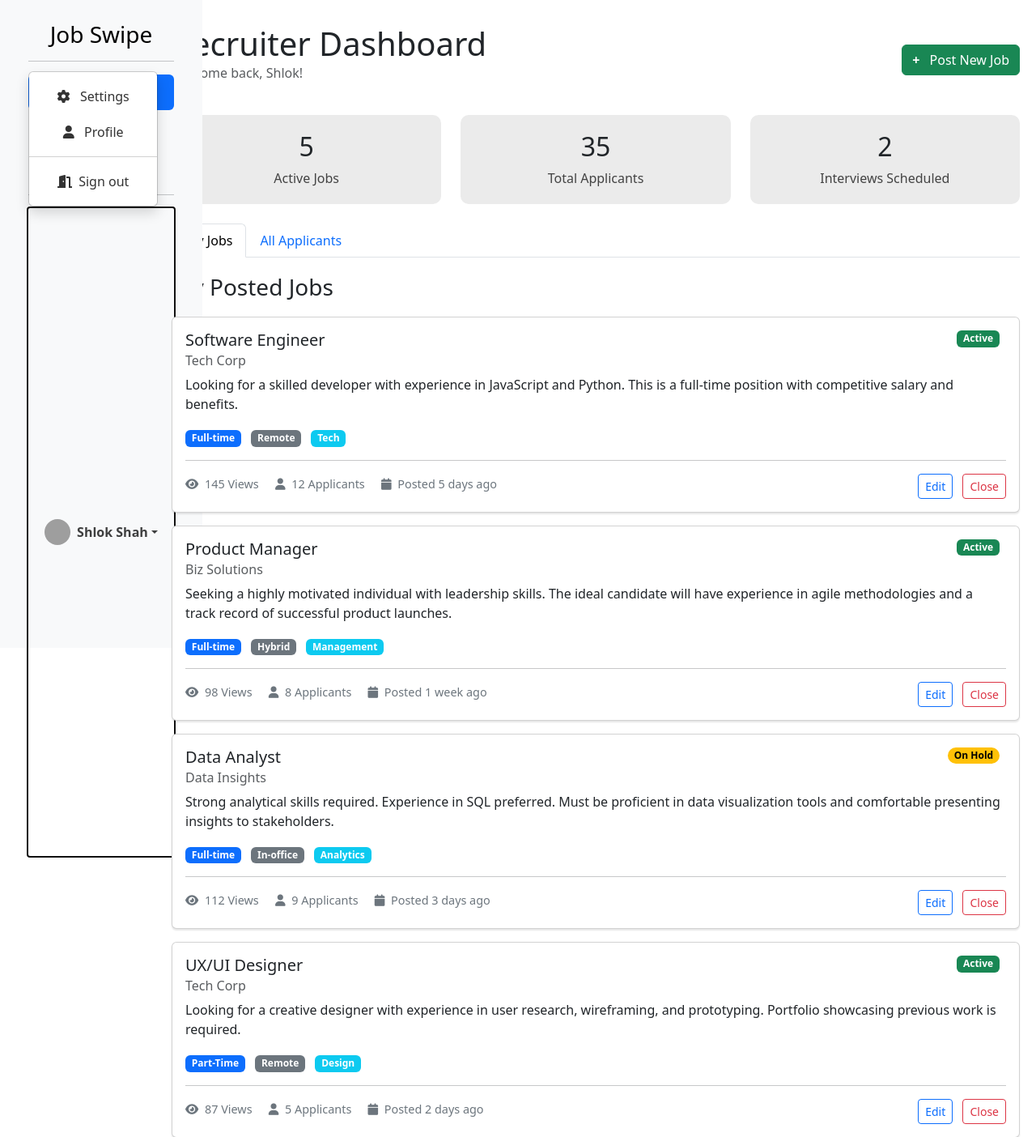
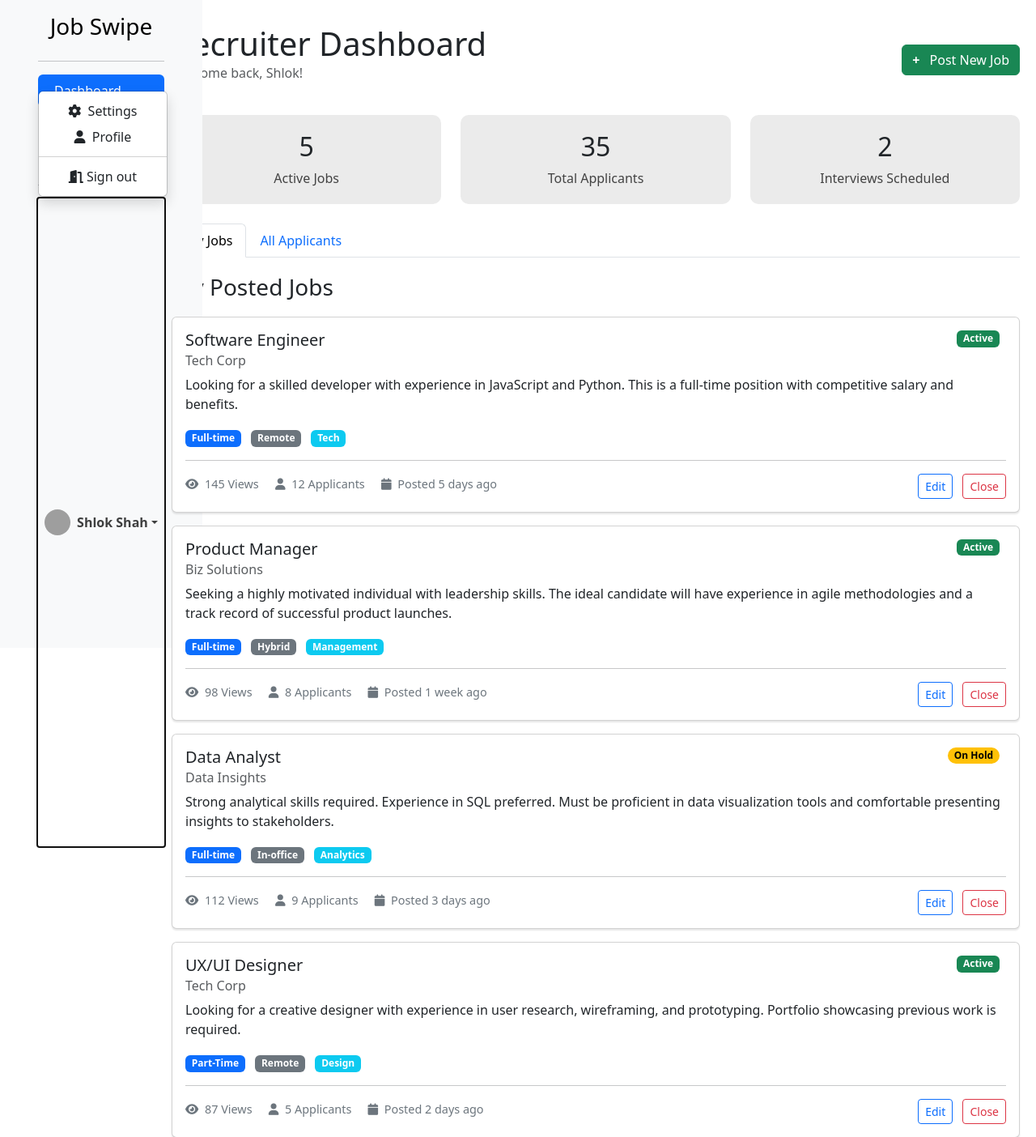
Before and after one commit to ProjectsUniversity/COSC360, a PHP site: the page made by HTML, CSS, JS/HTML/Recruiters/dashboard.html in a window 1280 px wide, after a click on "Shlok Shah". Shown: the top 1404 px of the page at 81% size. Run offline with PHP 8.4, Linux system fonts and the light colour scheme; grey boxes are pictures that could not be loaded.

Commit message:
Refactor sidebar styles and clean up Recruiter components for improved UI consistency

```diff
--- a/HTML, CSS, JS/CSS/Recruiters/dashboard.css
+++ b/HTML, CSS, JS/CSS/Recruiters/dashboard.css
@@ -15,17 +15,38 @@
     align-items: center;
 }
 
-.sidebar a {
-    display: block;
-    width: 100%;
-    padding: 10px 20px;
-    color: #333;
-    text-decoration: none;
-    text-align: center;
+/* Reset all hover effects first */
+.sidebar a:hover {
+    background-color: transparent;
 }
 
-.sidebar a:hover {
+/* Only apply hover effect to main navigation items in nav-pills */
+.sidebar .nav-pills a:hover {
     background-color: #ebebeb;
+}
+
+/* Remove dropdown hover effects */
+.sidebar .dropdown-toggle:hover,
+.sidebar .dropdown:hover,
+.sidebar-brand a:hover {
+    background-color: transparent;
+}
+
+.sidebar .dropdown {
+    width: 100%;
+}
+
+/* Make sure the dropdown components have proper width */
+.sidebar .dropdown a {
+    display: flex;
+    width: 100%;
+    align-items: center;
+    justify-content: center;
+}
+
+/* Remove shadow from the Job Swipe text */
+.sidebar-brand h3 {
+    text-shadow: none;
 }
 
 .dashboard-header {
--- a/src/components/recruiters/RecruiterDashboard.jsx
+++ b/src/components/recruiters/RecruiterDashboard.jsx
@@ -1,10 +1,5 @@
 import React, { useState } from 'react';
 import 'bootstrap/dist/css/bootstrap.min.css';
-import { FontAwesomeIcon } from '@fortawesome/react-fontawesome';
-import {
-  faChartSimple, faGear, faUser, faDoorOpen,
-  faEye, faUsers, faCalendar
-} from '@fortawesome/free-solid-svg-icons';
 import '../../../HTML, CSS, JS/CSS/Recruiters/dashboard.css';
 import RecruiterSidebar from './RecruiterSidebar';
 import JobCard from './JobCard';
--- a/src/components/recruiters/RecruiterLogin.jsx
+++ b/src/components/recruiters/RecruiterLogin.jsx
@@ -106,7 +106,7 @@ const RecruiterLogin = ({ onToggleForm, onLogin }) => {
                         }}>Sign Up as Recruiter</a></p>
                         <a href="../login.html">Login as a job seeker</a>
                         <p><a href="#" className="text-muted">Forgot Password?</a></p>
-                        <p><a href="../index.html">Continue as guest</a></p>
+
                     </div>
                 </form>
             </div>
--- a/src/components/recruiters/RecruiterSidebar.jsx
+++ b/src/components/recruiters/RecruiterSidebar.jsx
@@ -38,7 +38,7 @@ const RecruiterSidebar = () => {
         <hr />
         <div className="dropdown">
           <a href="#" className="d-flex align-items-center link-body-emphasis text-decoration-none dropdown-toggle justify-content-center" data-bs-toggle="dropdown" aria-expanded="false" style={{ maxHeight: '32px' }}>
-            <img src="https://avatars.githubusercontent.com/u/106793433?v=4" alt="" width="32" height="32" className="rounded-circle me-2" />
+            <img src="https://avatars.githubusercontent.com/u/106793433?v=4" alt="" width="32px" height="32px" className="rounded-circle me-2" />
             <strong>Shlok Shah</strong>
           </a>
           <ul className="dropdown-menu text-small shadow">
```
